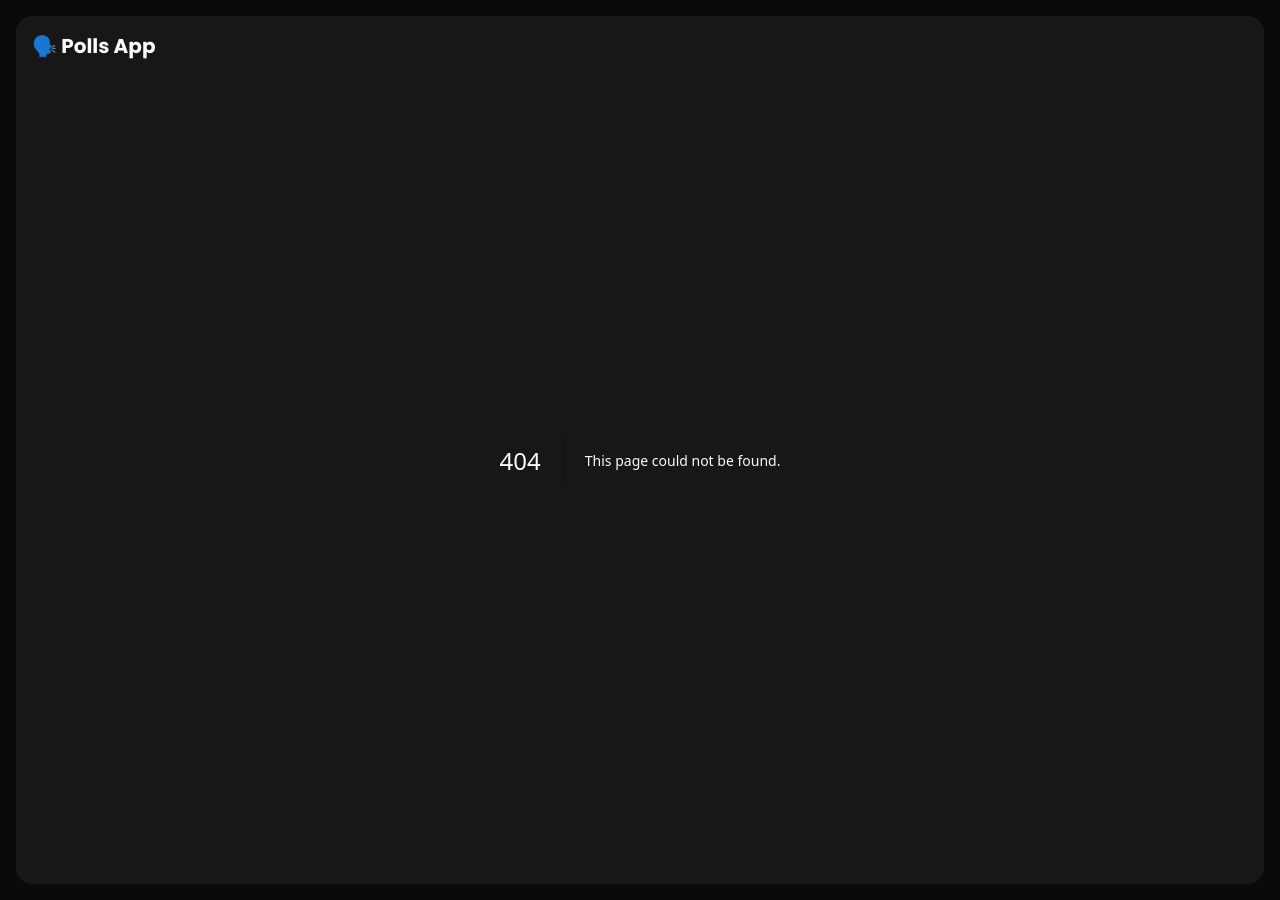
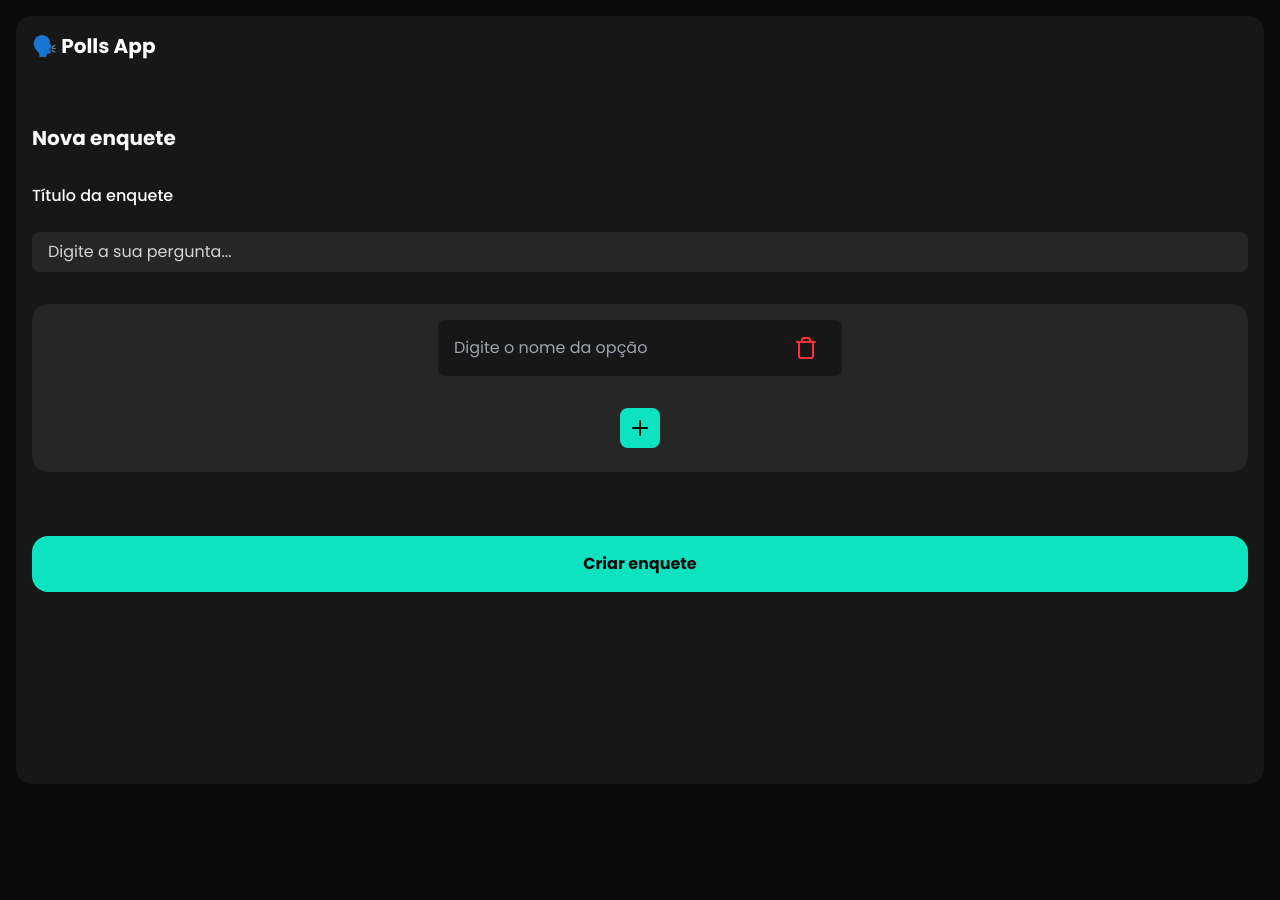
Before and after one commit to joseuilton/polls-app-front, a Next.js app: page /polls/create in a window 1280 px wide. Before the commit this address had no page. After the commit the page ends 800 px from the top, so only its background shows below. Built offline with nearby package versions, Linux system fonts and the light colour scheme.

Commit message:
feat: add initial create poll pages

```diff
--- /dev/null
+++ b/app/polls/create/page.tsx
@@ -0,0 +1,56 @@
+import { Button } from "@/app/components/Button";
+import { FiPlus, FiTrash } from "react-icons/fi";
+
+export default function CreatePollPage() {
+  return (
+    <main className="mt-16">
+      <form>
+        <h1 className="text-xl font-bold">Nova enquete</h1>
+
+        <div className="mt-8">
+          <label htmlFor="poll-title" className="font-medium">
+            Título da enquete
+          </label>
+          <input
+            type="text"
+            id="poll-title"
+            name="poll-title"
+            placeholder="Digite a sua pergunta..."
+            className="w-full mt-6 block py-2 px-4 rounded-lg bg-neutral-800 focus:outline-none
+                     placeholder:text-neutral-300"
+          />
+        </div>
+
+        <div className="mt-8 pt-4 px-2 pb-6 bg-neutral-800 rounded-2xl">
+          <div className="flex items-center flex-col gap-y-8">
+            <div
+              className="flex justify-between items-center gap-4 py-2 px-4 bg-neutral-900 rounded-lg"
+            >
+              <input
+                type="text"
+                placeholder="Digite o nome da opção"
+                className="w-full block focus:outline-none bg-transparent"
+              />
+              <Button
+                type="button"
+                className="w-fit bg-transparent hover:bg-transparent text-danger-300
+                         hover:text-danger-700"
+                size="icon"
+              >
+                <FiTrash size={24} />
+              </Button>
+            </div>
+
+            <Button type="button" className="w-[40px] h-[40px]" size="icon">
+              <FiPlus size={24} />
+            </Button>
+          </div>
+        </div>
+
+        <Button className="mt-16" type="submit">
+          Criar enquete
+        </Button>
+      </form>
+    </main>
+  )
+}
--- /dev/null
+++ b/app/polls/create/success/page.tsx
@@ -0,0 +1,46 @@
+"use client";
+import { FiCopy } from "react-icons/fi";
+import { Button } from "@/app/components/Button";
+import { useEffect, useState } from "react";
+import Confetti from "react-confetti";
+
+export default function CreatePollSuccessPage() {
+  const [party, setParty] = useState(true);
+
+  return (
+    <>
+      <Confetti
+        width={innerWidth}
+        height={innerHeight}
+        style={{ pointerEvents: 'none' }}
+        numberOfPieces={party ? 500 : 0}
+        recycle={false}
+        onConfettiComplete={confetti => {
+          setParty(false)
+          confetti!.reset()
+        }}
+      />
+      <main className="mt-16 flex flex-col items-center">
+        <h1 className="text-3xl font-bold text-center">
+          Parabéns, você acabou de criar uma nova enquete  👏
+        </h1>
+
+        <h2 className="mt-8 text-center font-bold">
+          Agora basta copiar o link e divulgar para o seu público
+        </h2>
+
+        <div
+          className="min-w-64 mt-8 py-2 px-4 border-2 border-solid border-neutral-50 rounded-lg"
+        >
+          <p className="text-center font-medium">...</p>
+        </div>
+
+        <Button className="mt-16">
+          Copiar código
+          <FiCopy size={24} />
+        </Button>
+      </main>
+    </>
+
+  )
+}
```
